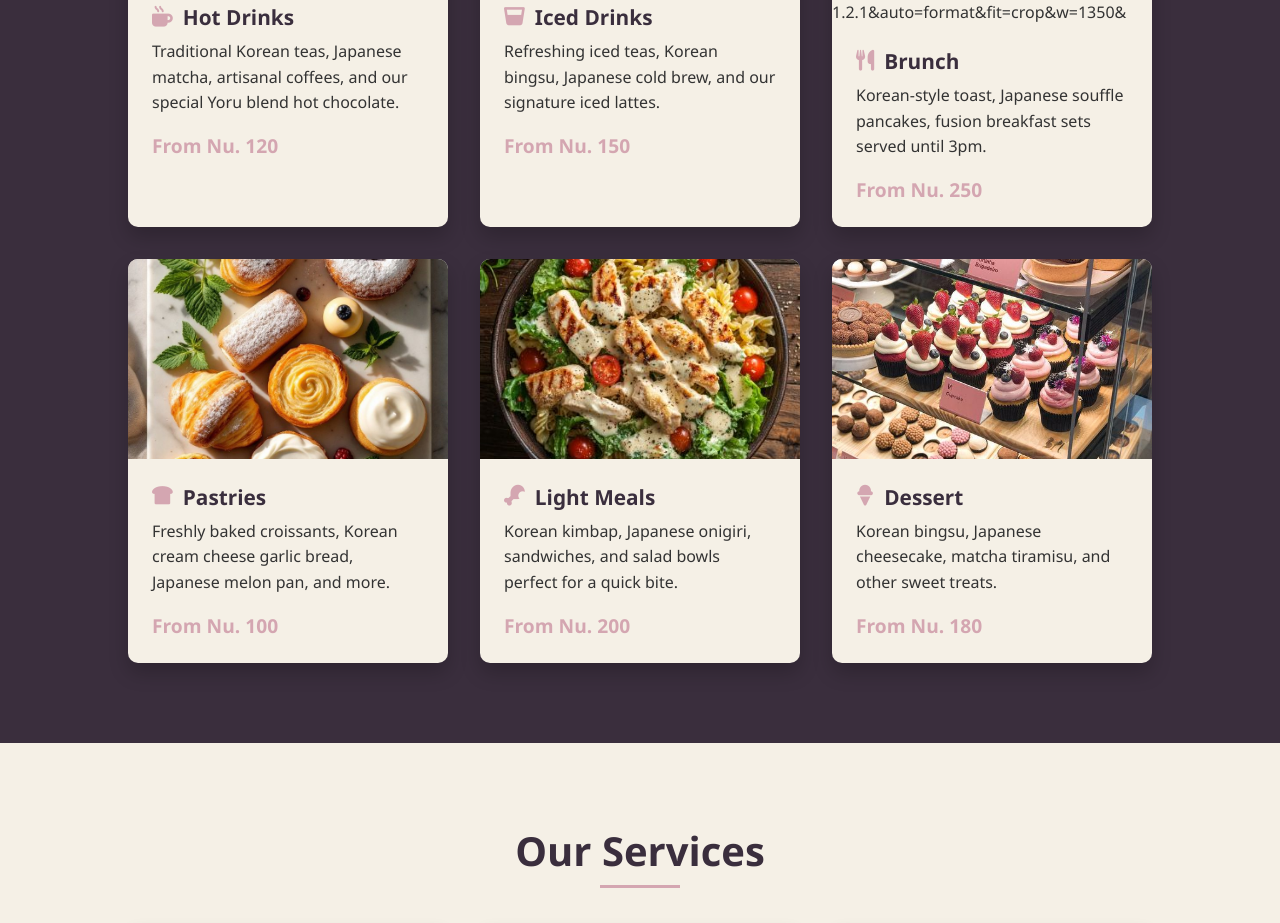
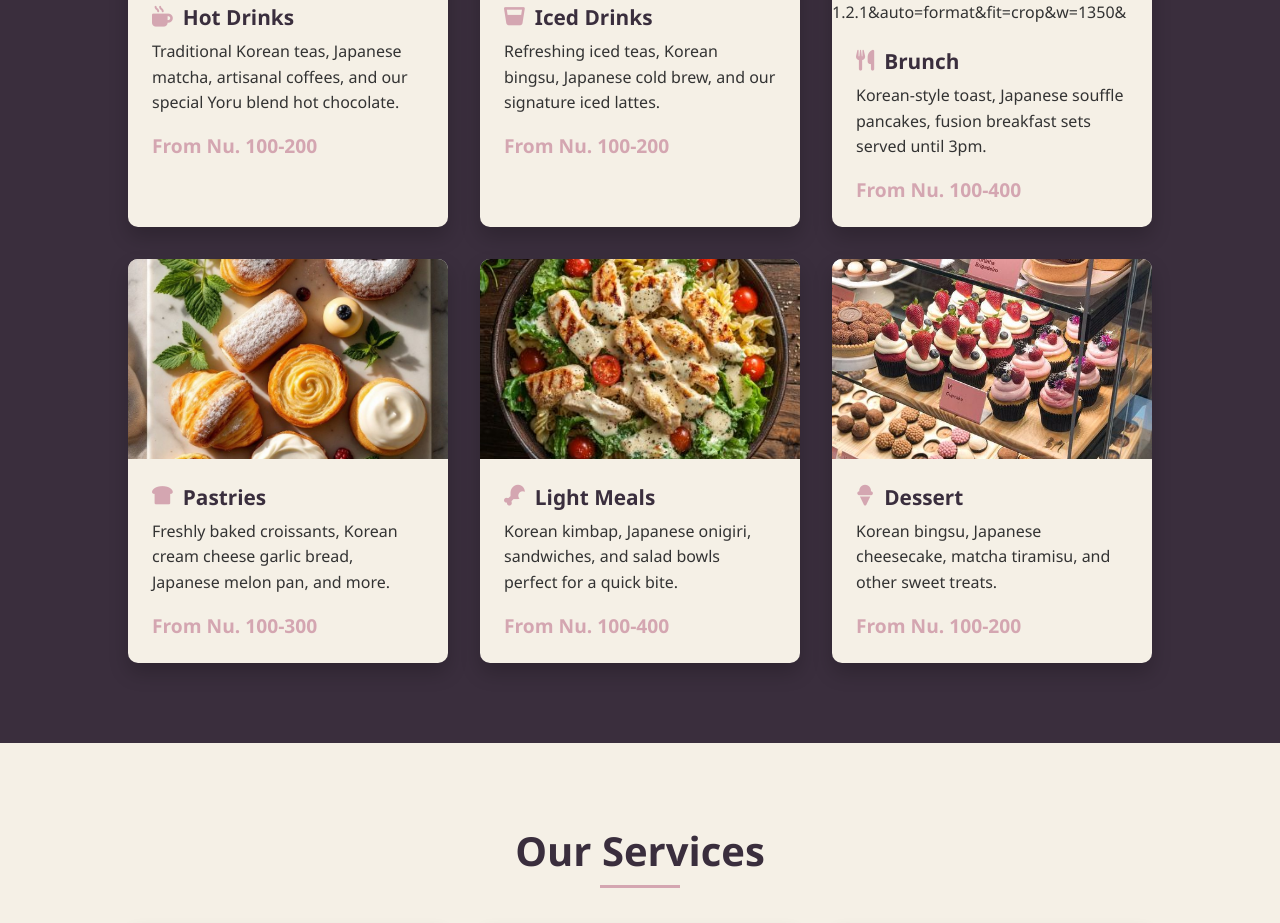
Before and after one commit to Tsheltrim713/Tsheltrim713.github.io, a plain HTML site: page index.html in a window 1280 px wide. Shown: the part 2199-3122 px from the top of the page. Drawn offline with Linux system fonts and the light colour scheme.

Commit message:
Update index.html

```diff
--- a/index.html
+++ b/index.html
@@ -801,7 +801,7 @@
                 <div class="menu-item-content">
                     <h3 class="menu-item-title"><i class="fas fa-mug-hot"></i> Hot Drinks</h3>
                     <p class="menu-item-description">Traditional Korean teas, Japanese matcha, artisanal coffees, and our special Yoru blend hot chocolate.</p>
-                    <p class="menu-item-price">From Nu. 120</p>
+                    <p class="menu-item-price">From Nu. 100-200</p>
                 </div>
             </div>
 
@@ -813,7 +813,7 @@
                 <div class="menu-item-content">
                     <h3 class="menu-item-title"><i class="fas fa-glass-whiskey"></i> Iced Drinks</h3>
                     <p class="menu-item-description">Refreshing iced teas, Korean bingsu, Japanese cold brew, and our signature iced lattes.</p>
-                    <p class="menu-item-price">From Nu. 150</p>
+                    <p class="menu-item-price">From Nu. 100-200</p>
                 </div>
             </div>
 
@@ -825,7 +825,7 @@
                 <div class="menu-item-content">
                     <h3 class="menu-item-title"><i class="fas fa-utensils"></i> Brunch</h3>
                     <p class="menu-item-description">Korean-style toast, Japanese souffle pancakes, fusion breakfast sets served until 3pm.</p>
-                    <p class="menu-item-price">From Nu. 250</p>
+                    <p class="menu-item-price">From Nu. 100-400</p>
                 </div>
             </div>
 
@@ -837,7 +837,7 @@
                 <div class="menu-item-content">
                     <h3 class="menu-item-title"><i class="fas fa-bread-slice"></i> Pastries</h3>
                     <p class="menu-item-description">Freshly baked croissants, Korean cream cheese garlic bread, Japanese melon pan, and more.</p>
-                    <p class="menu-item-price">From Nu. 100</p>
+                    <p class="menu-item-price">From Nu. 100-300</p>
                 </div>
             </div>
 
@@ -849,7 +849,7 @@
                 <div class="menu-item-content">
                     <h3 class="menu-item-title"><i class="fas fa-drumstick-bite"></i> Light Meals</h3>
                     <p class="menu-item-description">Korean kimbap, Japanese onigiri, sandwiches, and salad bowls perfect for a quick bite.</p>
-                    <p class="menu-item-price">From Nu. 200</p>
+                    <p class="menu-item-price">From Nu. 100-400</p>
                 </div>
             </div>
 
@@ -861,7 +861,7 @@
                 <div class="menu-item-content">
                     <h3 class="menu-item-title"><i class="fas fa-ice-cream"></i> Dessert</h3>
                     <p class="menu-item-description">Korean bingsu, Japanese cheesecake, matcha tiramisu, and other sweet treats.</p>
-                    <p class="menu-item-price">From Nu. 180</p>
+                    <p class="menu-item-price">From Nu. 100-200</p>
                 </div>
             </div>
         </div>
```
